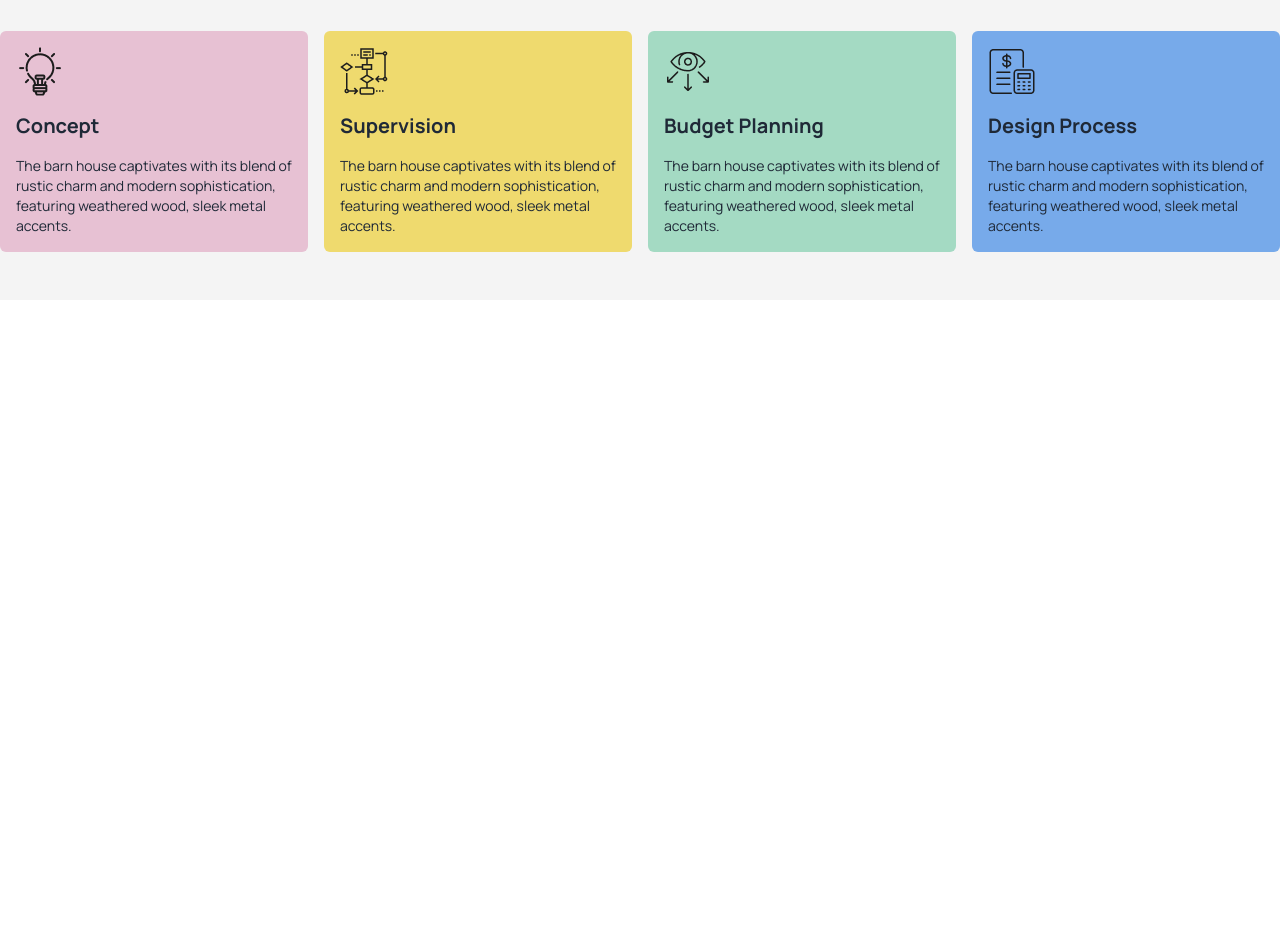
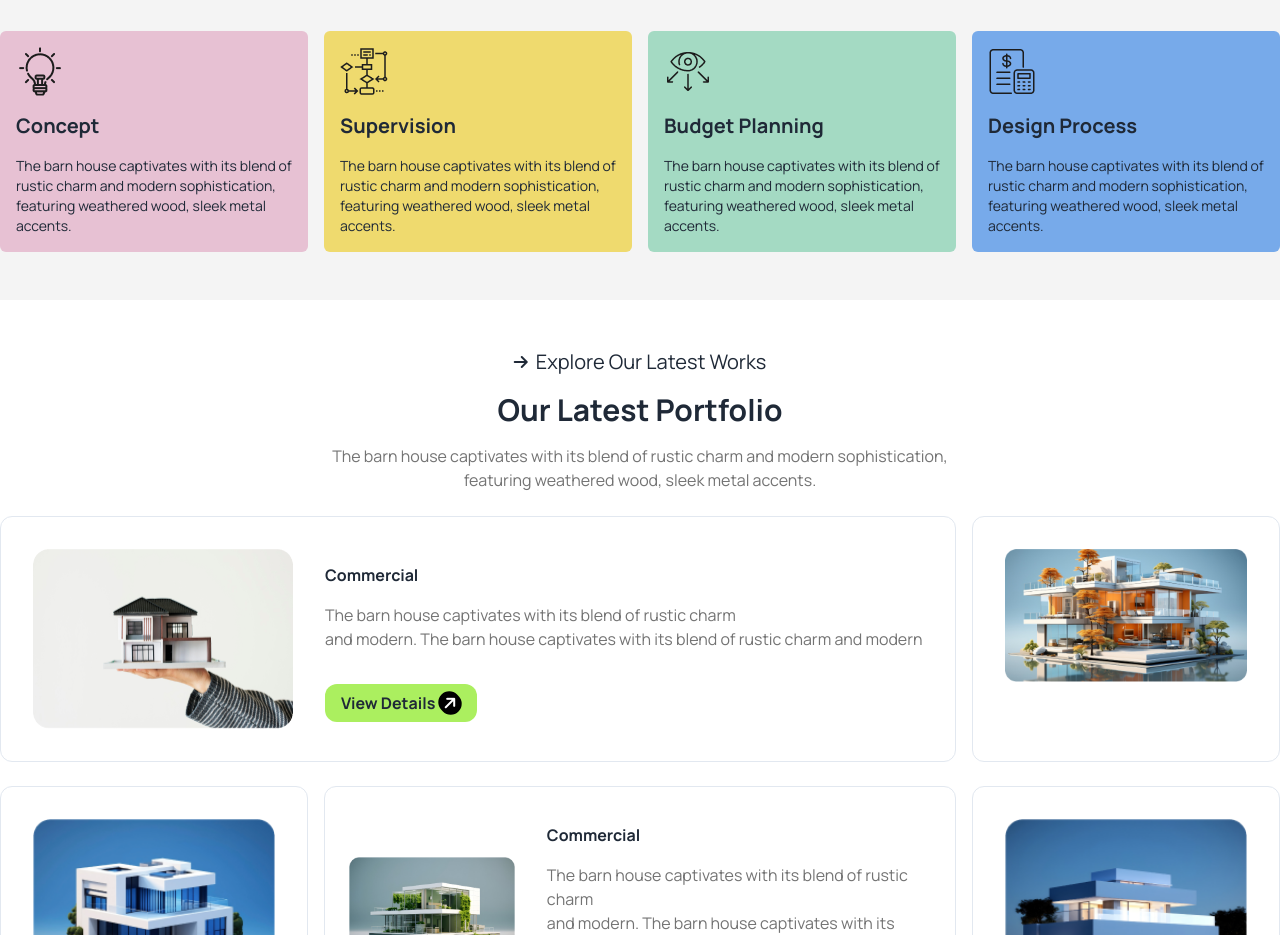
Before and after one commit to mohaimin-topuuu/assignment3, a plain HTML site: page index.html in a window 1280 px wide. Shown: the part 1865-2800 px from the top of the page. Before the commit the page ends 2165 px from the top, so only its background shows below. Drawn offline with nearby package versions, Linux system fonts and the light colour scheme.

Commit message:
Our portfolio section done

```diff
--- a/index.html
+++ b/index.html
@@ -28,8 +28,8 @@
                 card2: "#EFDA6E",
                 card3: "#A4DAC3",
                 card4: "#77AAEA",
-                'bg-image': "url('/img/hero-pattern.svg')",
                 'font-secondary': '#737373',
+                rintario_text_color: '#737373',
 
               }
             }
@@ -84,7 +84,7 @@
       </div>
     </div>
   </header>
-  <main class="main-area bg-rintario_bg_color pb-8 overflow-hidden">
+  <main class="main-area bg-rintario_bg_color pb-8">
     <div class="hero  container mx-auto  min-h-screen">
       <div class="hero-content text-center">
         <div>
@@ -178,12 +178,74 @@
         </div>
       </div>
     </div>
+  </section>
+  <!-- Portfolio area starts -->
+  <section class="our-latest-portfolio bg-bg_color py-12">
+    <div class="container mx-auto">
+      <div class="portfolio-header-text">
+        <div class="flex justify-center">
+          <i class="fa-solid fa-arrow-right mt-1.5 mr-2"></i>
+          <h4 class="text-xl">Explore Our Latest Works</h4>
+        </div>
+        <h2 class="text-center text-3xl font-bold my-4">
+          Our Latest Portfolio
+        </h2>
+        <p class="text-center text-rintario_text_color">
+          The barn house captivates with its blend of rustic charm and modern sophistication, <br> featuring weathered wood, sleek metal accents.
+        </p>
+      </div>
+      <div class="portfolio-header-content1 grid lg:grid-cols-4 grid-row gap-4 py-6 ">
+        <div class="portfolio-grid-1 col-span-3 flex gap-8 border border-slate-200 rounded-xl p-8 items-center  ">
+          <div class="image-area">
+            <img  class="w-full h-auto" src="./assets/img1.png" alt="An image of a house">
+          </div>
+          <div class="content-area">
+            <h3 class="font-bold">Commercial</h3>
+            <p class="text-rintario_text_color py-4">The barn house captivates with its blend of rustic charm <br> and modern. The barn house captivates with its blend of rustic charm and modern </p>
+            <div class="button mt-6">
+              <a class=" px-4 py-2 bg-rintario_radium rounded-xl font-bold" href="#">View Details <i class="fa-solid p-1 bg-black rounded-full text-white fa-arrow-right -rotate-45"></i></a>
+            </div>
+
+          </div>
+        </div>
+        <div class="portfolio-grid-2 hidden lg:block border border-slate-200 rounded-xl p-8">
+          <img  class="w-full h-auto" src="./assets/img2.png" alt="A House">
+        </div>
+      </div>
+      <div class="portfolio-header-content2 grid lg:grid-cols-4 grid-row gap-4 ">
+        <div  class="portfolio-grid-2 ">
+          <div class="portfolio-grid-2 hidden lg:block border border-slate-200 rounded-xl p-8">
+            <img class="w-full h-auto" src="./assets/img3.png" alt="A House">
+          </div>
+        </div>
+        <div class="portfolio-grid-2 col-span-2 flex gap-8 border border-slate-200 rounded-xl p-6 items-center">
+          <div class="image-area">
+            <img  class="w-full h-auto" src="./assets/img4.png" alt="An image of a house">
+          </div>
+          <div class="content-area">
+            <h3 class="font-bold">Commercial</h3>
+            <p class="text-rintario_text_color py-4">The barn house captivates with its blend of rustic charm <br> and modern. The barn house captivates with its blend of rustic charm and modern .</p>
+            <div class="button mt-2">
+              <a class=" px-4 py-2 bg-rintario_radium rounded-xl font-bold" href="#">View Details <i class="fa-solid p-1 bg-black rounded-full text-white fa-arrow-right -rotate-45"></i></a>
+            </div>
+
+          </div>
+        </div>
+        <div  class="portfolio-grid-2 hidden lg:block ">
+          <div class="portfolio-grid-2 border border-slate-200 rounded-xl p-8">
+            <img  class="w-full h-auto" src="./assets/img5.png" alt="A House">
+          </div>
+        </div>
+
+      </div>
+
+
+    </div>
 
 
 
 
   </section>
-
 
 
 
```
